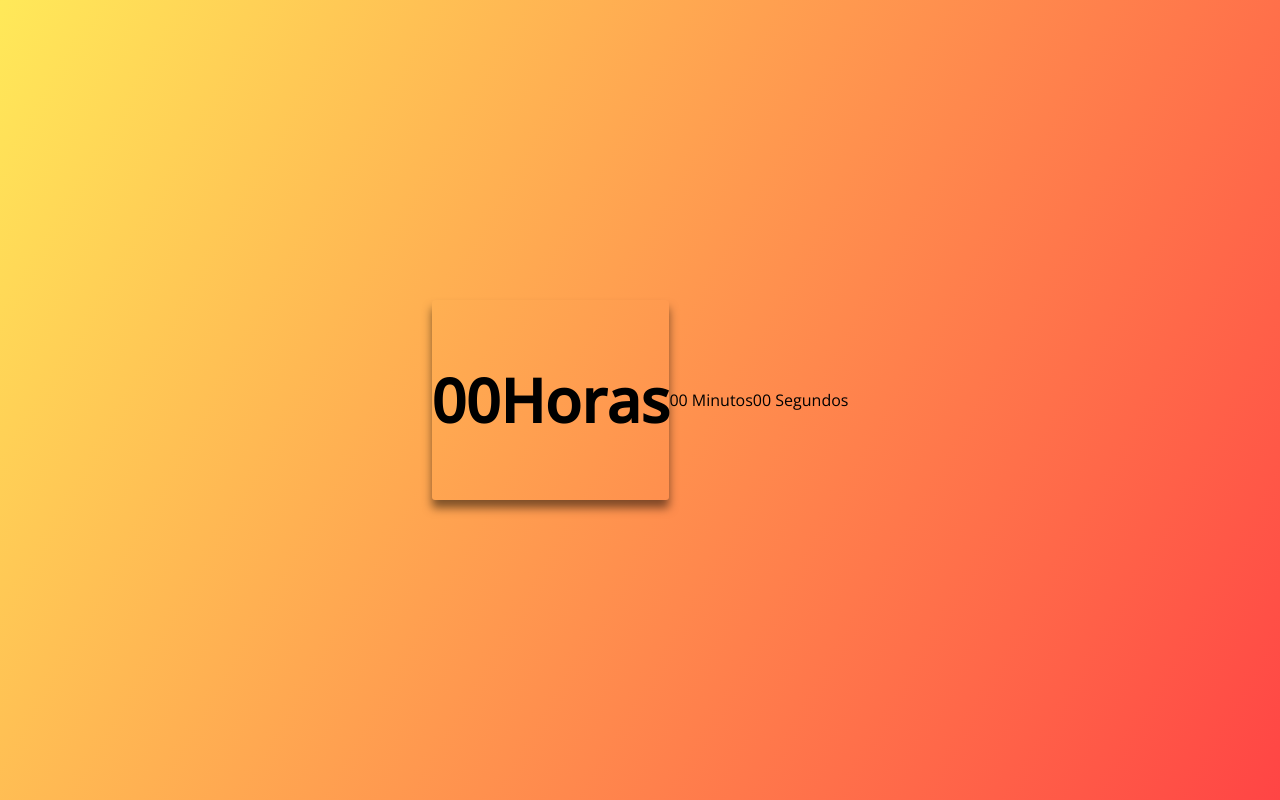
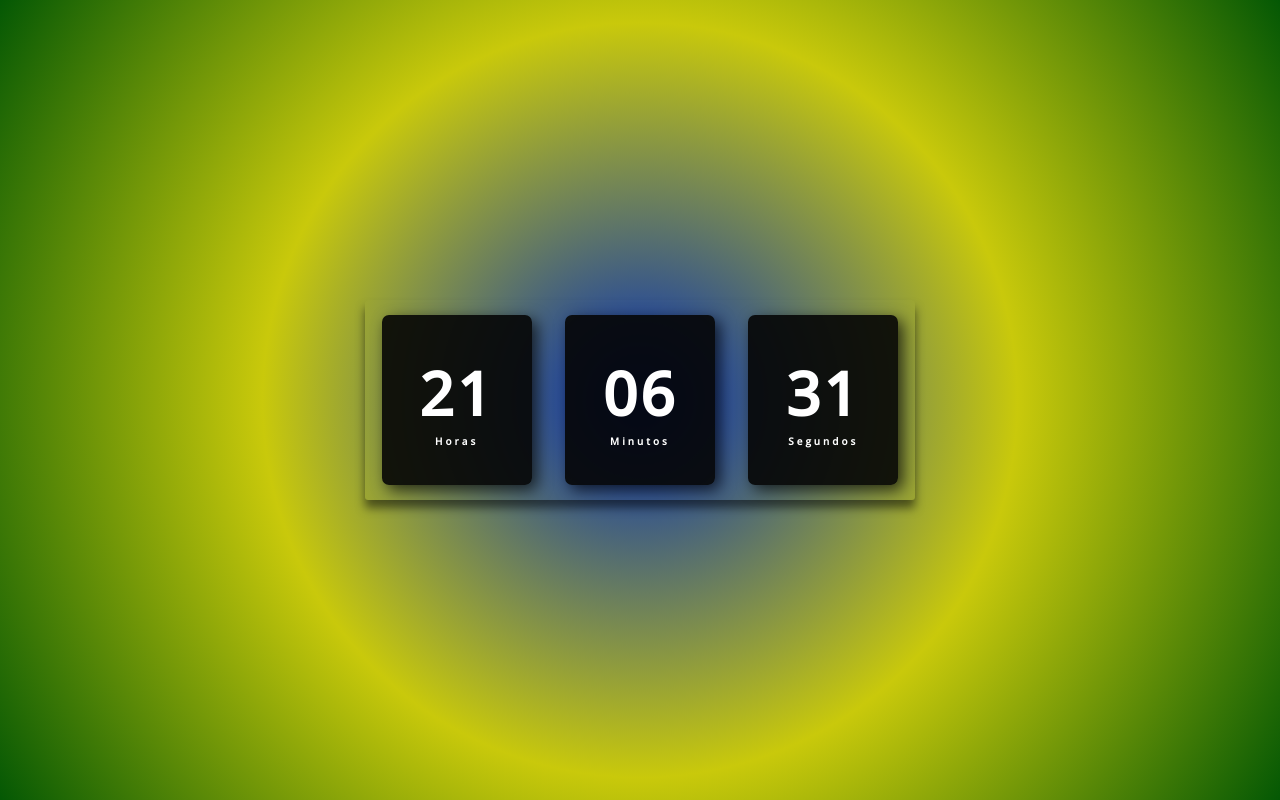
Before and after one commit to RafaRLS90/relogio-digital, a plain HTML site: page index.html in a window 1280 px wide. Drawn offline with nearby package versions, Linux system fonts and the light colour scheme.

Commit message:
adicionando JS e README

```diff
--- a/assets/css/style.css
+++ b/assets/css/style.css
@@ -8,7 +8,7 @@
 
 body {
     height: 100vh;
-    background: linear-gradient(120deg, #ffe53bd8, #ff2525da);
+    background:radial-gradient(circle, rgb(1, 44, 185), rgb(201, 201, 11), rgb(4, 88, 4)) ;
     display: flex;
     align-items: center;
     justify-content: center;
@@ -18,6 +18,7 @@ body {
     display: flex;
     align-items: center;
     height: 200px;
+    width: 550px;
     justify-content: space-around;
     background: transparent;
     border-radius: 3px;
@@ -27,12 +28,13 @@ body {
 .relogio div {
     height: 170px;
     width: 150px;
+    display: flex;
     flex-direction: column;
     align-items: center;
     justify-content: center;
     color: #fff;
-    background: rgba(0, 0, 0, .9);
-    box-shadow: rgba(0, 0, 0, .7);
+    background: rgba(5, 5, 5, .9);
+    box-shadow: 5px 5px 15px rgba(0, 0, 0, .7);
     border-radius: 7px;
     letter-spacing: 3px;
 }
@@ -42,6 +44,6 @@ body {
     font-size: 60px;
 }
 
-.relogio pan.tempo {
+.relogio span.tempo {
     font-size: 10px;
 }
--- /dev/null
+++ b/assets/js/script.js
@@ -0,0 +1,18 @@
+const horas = document.getElementById('horas');
+const minutos = document.getElementById('minutos');
+const segundos = document.getElementById('segundos');
+
+const relogio = setInterval(function time (){
+    let dateToday = new Date();
+    let hr = dateToday.getHours();
+    let min = dateToday.getMinutes();
+    let seg = dateToday.getSeconds();
+
+    if (hr < 10) hr = '0' + hr;
+    if (min < 10) min = '0' + min;
+    if (seg < 10) seg = '0' + seg;
+
+    horas.textContent = hr;
+    minutos.textContent = min;
+    segundos.textContent = seg;
+})
--- a/index.html
+++ b/index.html
@@ -1,5 +1,6 @@
 <!DOCTYPE html>
 <html lang="en">
+
 <head>
     <meta charset="UTF-8">
     <meta http-equiv="X-UA-Compatible" content="IE=edge">
@@ -7,12 +8,14 @@
     <link rel="stylesheet" href="assets/css/style.css">
     <title>Relógio Digital</title>
 </head>
+
 <body>
     <div class="relogio">
+        <div>
             <span id="horas">00</span>
             <span class="tempo">Horas</span>
+        </div>
 
-    </div>
 
         <div>
             <span id="minutos">00</span>
@@ -25,6 +28,9 @@
             <span class="tempo">Segundos</span>
 
         </div>
+    </div>
 
+    <script src="assets/js/script.js"></script>
 </body>
+
 </html>
```
Also changed, not shown: assets/imagens/relogio-em-destaque.png (added), 1 other file. Lines whose indentation alone changed are shown as unchanged.
